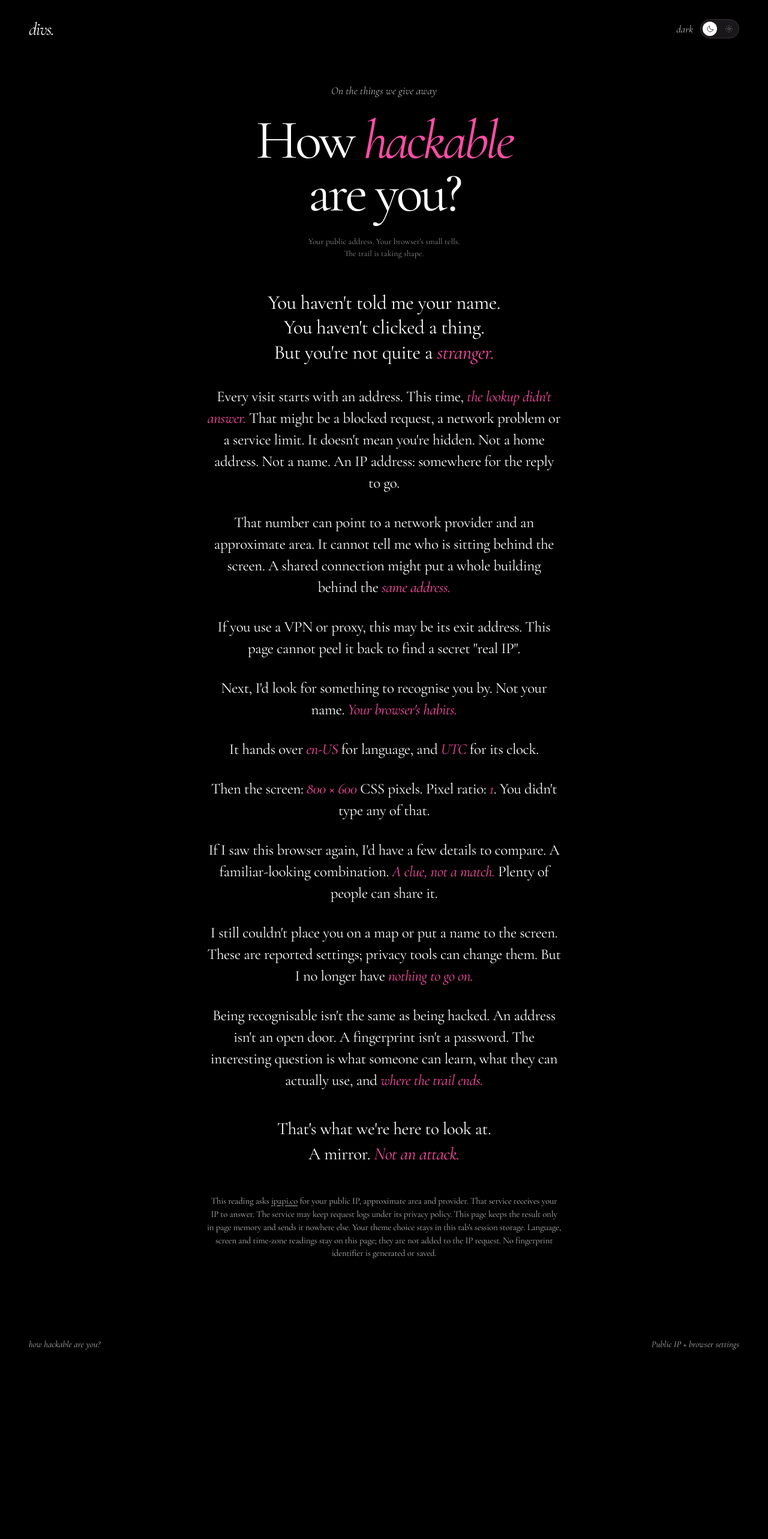
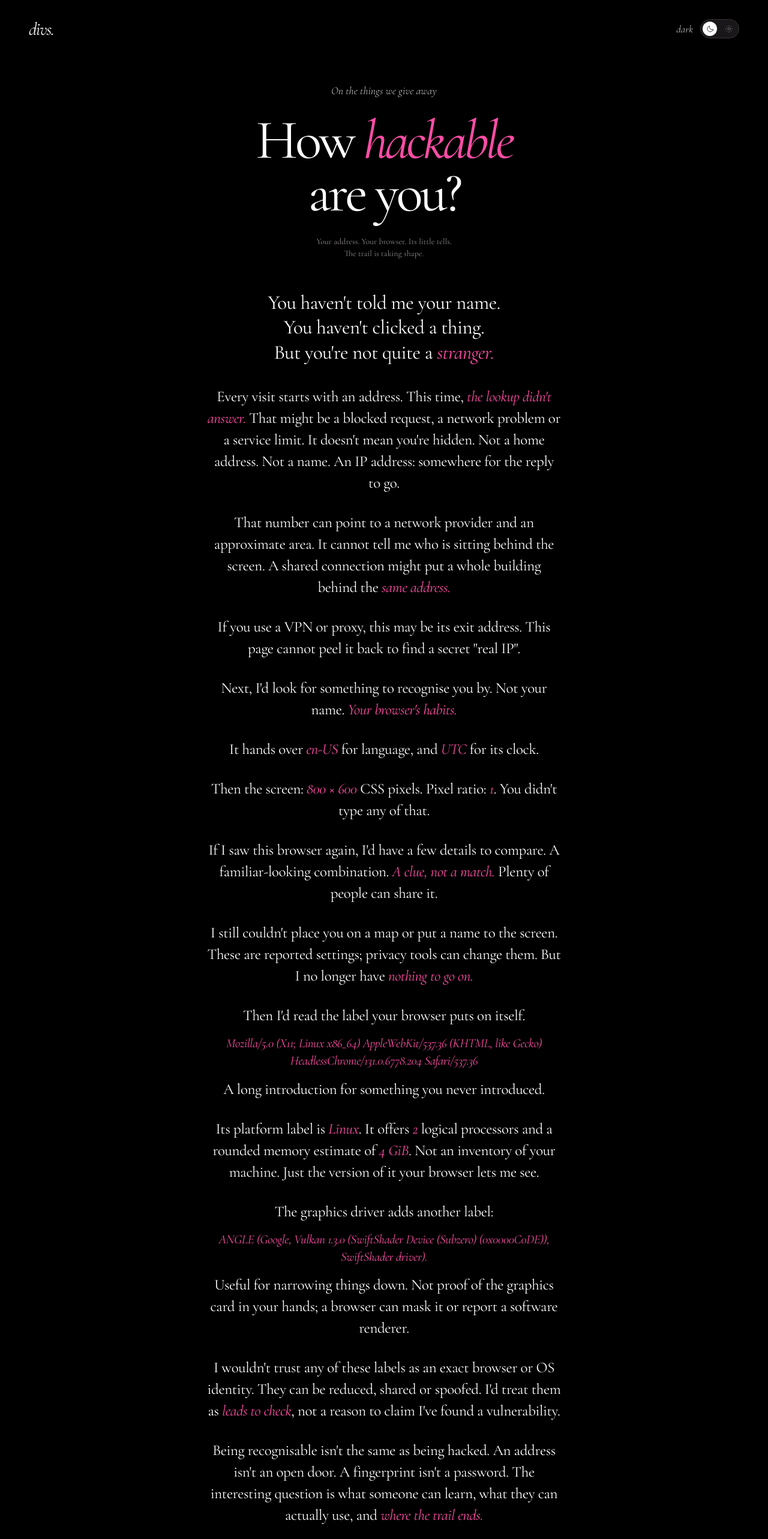
Before and after one commit to divsvash/hackable, a Next.js app: page / in a window 1280 px wide. Shown: the top 2566 px of the page at 60% size. Before the commit the page ends 2276 px from the top, so only its background shows below. Built offline with nearby package versions, Linux system fonts and the light colour scheme; no server answers.

Commit message:
place device clues into the recon narrative

```diff
--- a/app/page.js
+++ b/app/page.js
@@ -2,11 +2,15 @@
 import { useEffect, useState } from 'react';
 import { lookupAddress } from './lookup.mjs';
 import { readBrowser } from './browser.mjs';
+import { readDevice, readGraphics } from './device.mjs';
 function Sun(){return <svg aria-hidden="true" viewBox="0 0 24 24"><circle cx="12" cy="12" r="3.5"/><path d="M12 2v2m0 16v2M2 12h2m16 0h2M5 5l1.5 1.5m11 11L19 19M5 19l1.5-1.5m11-11L19 5"/></svg>}
 function Moon(){return <svg aria-hidden="true" viewBox="0 0 24 24"><path d="M20 14.5A8.5 8.5 0 0 1 9.5 4 8.5 8.5 0 1 0 20 14.5Z"/></svg>}
 export default function Page(){
  const [light,setLight]=useState(false);
  const [browser,setBrowser]=useState(null);
+ const [device,setDevice]=useState(null);
+ const [graphics,setGraphics]=useState(null);
+ useEffect(()=>{setDevice(readDevice(navigator));setGraphics(readGraphics(document))},[]);
  useEffect(()=>{
   const update=()=>setBrowser(readBrowser({nav:navigator,screen:window.screen,ratio:()=>window.devicePixelRatio,timeZone:()=>Intl.DateTimeFormat().resolvedOptions().timeZone}));
   update();
@@ -31,7 +35,7 @@ export default function Page(){
   <main id="main">
    <p className="eyebrow">On the things we give away</p>
    <h1>How <i>hackable</i><br/>are you?</h1>
-   <p className="scope-note">Your public address. Your browser&apos;s small tells.<br/>The trail is taking shape.</p>
+   <p className="scope-note">Your address. Your browser. Its little tells.<br/>The trail is taking shape.</p>
    <article aria-label="What your public IP gives away">
     <p className="opening">You haven&apos;t told me your name.<br/>You haven&apos;t clicked a thing.<br/>But you&apos;re not quite a <em>stranger.</em></p>
     <p aria-live="polite" aria-atomic="true">Every visit starts with an address. {lookup.status==='ready'?<>This connection shows up as <span className="reading">{lookup.data.ip}</span>.</>:lookup.status==='loading'?<span className="reading pending">Looking for yours now.</span>:<>This time, <em>the lookup didn&apos;t answer.</em> That might be a blocked request, a network problem or a service limit. It doesn&apos;t mean you&apos;re hidden.</>} Not a home address. Not a name. An IP address: somewhere for the reply to go.</p>
@@ -43,11 +47,15 @@ export default function Page(){
     {browser&&<p className="browser-result">Then the screen: {browser.width&&browser.height?<em className="browser-reading">{browser.width} × {browser.height}</em>:<em>dimensions withheld</em>} CSS pixels. Pixel ratio: <em className="browser-reading">{browser.pixelRatio || 'not reported'}</em>. You didn&apos;t type any of that.</p>}
     <p>If I saw this browser again, I&apos;d have a few details to compare. A familiar-looking combination. <em>A clue, not a match.</em> Plenty of people can share it.</p>
     <p>I still couldn&apos;t place you on a map or put a name to the screen. These are reported settings; privacy tools can change them. But I no longer have <em>nothing to go on.</em></p>
+    <p>Then I&apos;d read the label your browser puts on itself. {device?.userAgent?<><em className="device-reading">{device.userAgent}</em> A long introduction for something you never introduced.</>:<>That label isn&apos;t available here.</>}</p>
+    {device&&<p className="device-result">Its platform label is <em>{device.platform || 'not reported'}</em>. It offers <em>{device.logicalProcessors ?? 'an unknown number of'}</em> logical processors{device.memoryGiB?<> and a rounded memory estimate of <em>{device.memoryGiB} GiB</em></>:<>; the memory estimate is <em>not reported</em></>}. Not an inventory of your machine. Just the version of it your browser lets me see.</p>}
+    {graphics&&<p className="graphics-result">The graphics driver {graphics.renderer?<>adds another label: <em className="device-reading">{graphics.renderer}.</em></>:<>doesn&apos;t give me an unmasked renderer here.</>} {graphics.renderer?<>Useful for narrowing things down. Not proof of the graphics card in your hands; a browser can mask it or report a software renderer.</>:<>A missing label could mean a privacy setting, a blocked feature or no WebGL support. It doesn&apos;t prove anything about your safety.</>}</p>}
+    <p>I wouldn&apos;t trust any of these labels as an exact browser or OS identity. They can be reduced, shared or spoofed. I&apos;d treat them as <em>leads to check</em>, not a reason to claim I&apos;ve found a vulnerability.</p>
     <p>Being recognisable isn&apos;t the same as being hacked. An address isn&apos;t an open door. A fingerprint isn&apos;t a password. The interesting question is what someone can learn, what they can actually use, and <em>where the trail ends.</em></p>
     <p className="closing">That&apos;s what we&apos;re here to look at.<br/>A mirror. <i>Not an attack.</i></p>
-    <p className="privacy-note">This reading asks <a href="https://ipapi.co/privacy/" target="_blank" rel="noreferrer">ipapi.co</a> for your public IP, approximate area and provider. That service receives your IP to answer. The service may keep request logs under its privacy policy. This page keeps the result only in page memory and sends it nowhere else. Your theme choice stays in this tab&apos;s session storage. Language, screen and time-zone readings stay on this page; they are not added to the IP request. No fingerprint identifier is generated or saved.</p>
+    <p className="privacy-note">This reading asks <a href="https://ipapi.co/privacy/" target="_blank" rel="noreferrer">ipapi.co</a> for your public IP, approximate area and provider. That service receives your IP to answer. The service may keep request logs under its privacy policy. This page keeps the result only in page memory and sends it nowhere else. Your theme choice stays in this tab&apos;s session storage. Language, screen, time-zone, device and graphics readings stay on this page; they are not added to the IP request. No fingerprint identifier is generated or saved.</p>
    </article>
   </main>
-  <footer><span>how hackable are you?</span><span>Public IP + browser settings</span></footer>
+  <footer><span>how hackable are you?</span><span>Public IP + browser clues</span></footer>
  </div>
 }
```
Also changed, not shown: app/globals.css.
